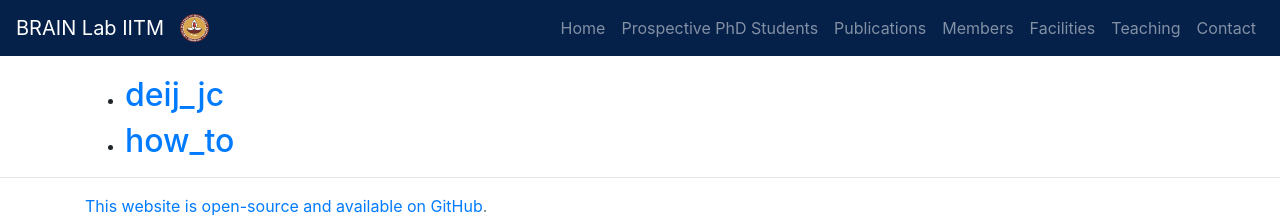
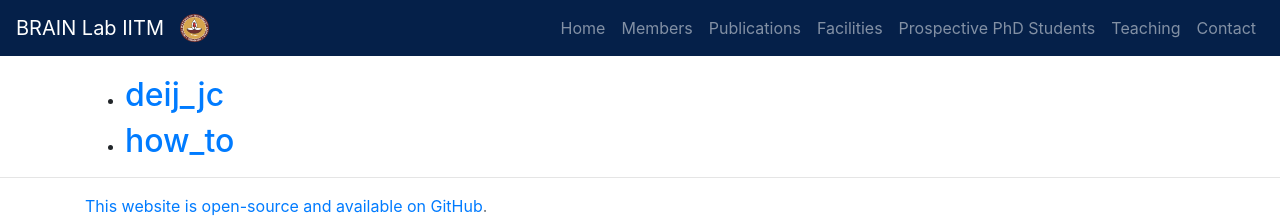
Before and after one commit to BrainLabIITM/BrainLabIITM.github.io, a Jekyll site: the page built from tags/index.html, in a window 1280 px wide. Shown: the top 217 px of the page. Built offline with Jekyll 4.4.1, drawn with Linux system fonts in a browser that asks for light colours.

Commit message:
modified order of tabs

```diff
--- a/_data/navigation.yml
+++ b/_data/navigation.yml
@@ -2,21 +2,21 @@
   link: "/"
   group: home
 
-- name: Prospective PhD Students
-  link: "/research"
-  group: research
+- name: Members
+  link: "/members"
+  group: members
 
 - name: Publications
   link: "/publications"
   group: publications
 
-- name: Members
-  link: "/members"
-  group: members
-
 - name: Facilities
   link: "/facilities"
   group: facilities
+
+- name: Prospective PhD Students
+  link: "/research"
+  group: research
 
 - name: Teaching
   link: "/courses"
```
